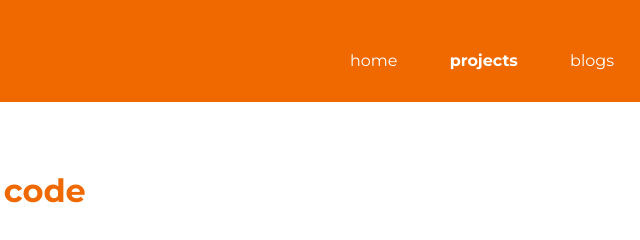
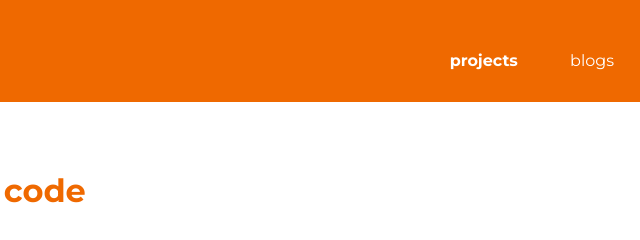
Before and after one commit to way2nizam/my-portfolio, a plain HTML site: page projects.html in a window 1280 px wide. Shown: the top 240 px of the page, 626-1266 px from the left. Drawn offline with Linux system fonts and the light colour scheme.

Commit message:
Fix: updated header menu

```diff
--- a/projects.html
+++ b/projects.html
@@ -14,7 +14,7 @@
         <div class="nav-brand"><a href="/">iAmDeveloper</a></div>
         <ul class="lis-non-bullet nav-pills">
             <li class="list-item-inline">
-                <a class="link" href="/">home</a>
+                <a class="link" href="/"></a>
             </li>
             <li class="list-item-inline">
                 <a class="link link-active" href="/projects.html">projects</a>
```
